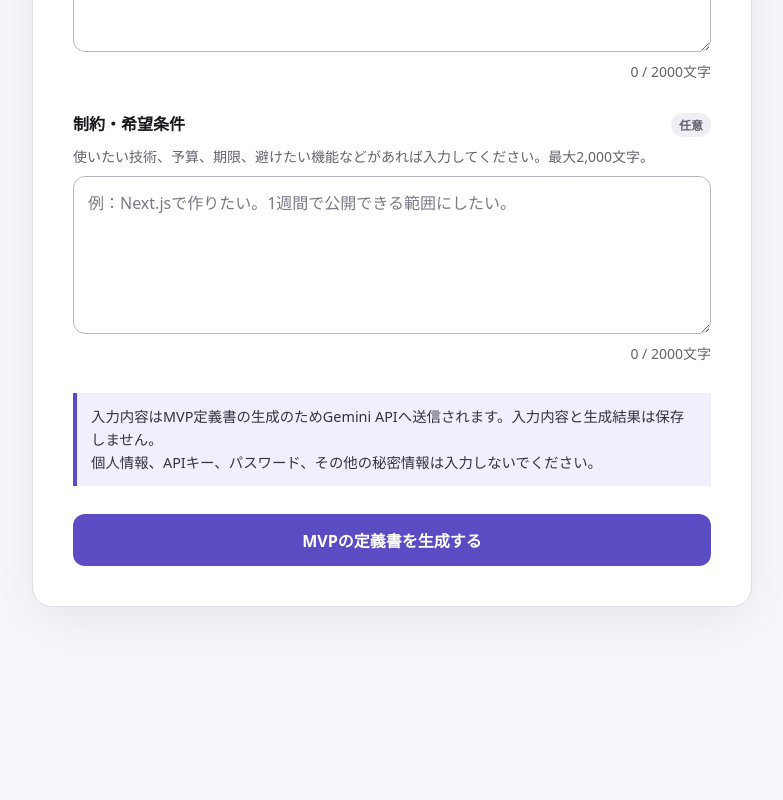
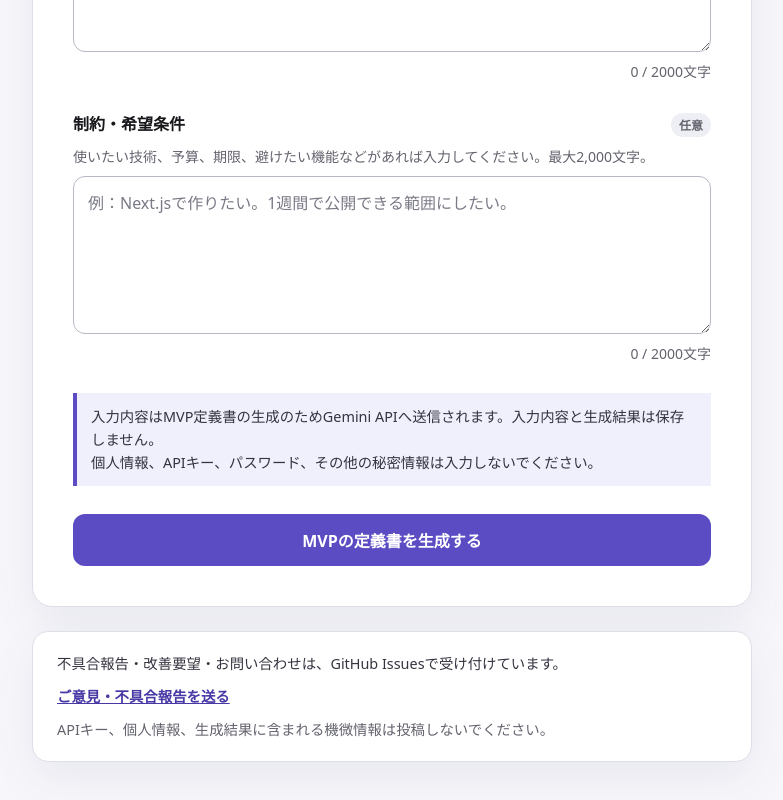
Before and after one commit to mytysoldier/ai-app-incubator, a Next.js app: page / in a window 1280 px wide. Shown: the part 839-1639 px from the top of the page, without its empty margins (248-1031 px from the left). Before the commit the page ends 1526 px from the top, so only its background shows below. Built offline with nearby package versions, Linux system fonts and the light colour scheme.

Commit message:
Add GitHub Issues feedback link

```diff
--- a/src/app/globals.css
+++ b/src/app/globals.css
@@ -220,6 +220,35 @@ textarea[aria-invalid="true"] {
   line-height: 1.5;
 }
 
+.feedback-notice {
+  display: grid;
+  gap: 10px;
+  margin-top: 24px;
+  padding: 20px 24px;
+  border: 1px solid var(--border);
+  border-radius: 16px;
+  color: #343440;
+  background: var(--surface);
+  box-shadow: 0 16px 45px rgb(54 48 105 / 8%);
+  font-size: 0.9rem;
+  line-height: 1.6;
+}
+
+.feedback-notice a {
+  width: fit-content;
+  color: var(--accent-dark);
+  font-weight: 750;
+}
+
+.feedback-notice a:focus-visible {
+  outline: 3px solid rgb(91 76 196 / 35%);
+  outline-offset: 2px;
+}
+
+.feedback-notice-caution {
+  color: var(--muted);
+}
+
 .submit-button {
   min-height: 52px;
   border: 0;
@@ -403,6 +432,10 @@ textarea[aria-invalid="true"] {
     border-radius: 16px;
   }
 
+  .feedback-notice {
+    padding: 20px;
+  }
+
   .result-heading {
     align-items: flex-start;
     flex-direction: column;
--- a/src/app/page.tsx
+++ b/src/app/page.tsx
@@ -86,6 +86,26 @@ function getErrorCode(value: unknown): GenerationErrorCode | undefined {
   return knownCodes.includes(value as GenerationErrorCode)
     ? (value as GenerationErrorCode)
     : undefined;
+}
+
+function FeedbackLink() {
+  return (
+    <aside className="feedback-notice" aria-label="ご意見・不具合報告">
+      <p>
+        不具合報告・改善要望・お問い合わせは、GitHub Issuesで受け付けています。
+      </p>
+      <a
+        href="https://github.com/mytysoldier/ai-app-incubator/issues/new"
+        rel="noreferrer"
+        target="_blank"
+      >
+        ご意見・不具合報告を送る
+      </a>
+      <p className="feedback-notice-caution">
+        APIキー、個人情報、生成結果に含まれる機微情報は投稿しないでください。
+      </p>
+    </aside>
+  );
 }
 
 export default function Home() {
@@ -202,6 +222,7 @@ export default function Home() {
       <main className="page-shell">
         <div className="content">
           <MvpDefinitionResult definition={definition} onRegenerate={handleRegenerate} />
+          <FeedbackLink />
         </div>
       </main>
     );
@@ -303,6 +324,7 @@ export default function Home() {
             {isSubmitting ? "生成しています…" : "MVPの定義書を生成する"}
           </button>
         </form>
+        <FeedbackLink />
       </div>
     </main>
   );
```
Also changed, not shown: 1 other file (tests, documents, lock files or other folders).
